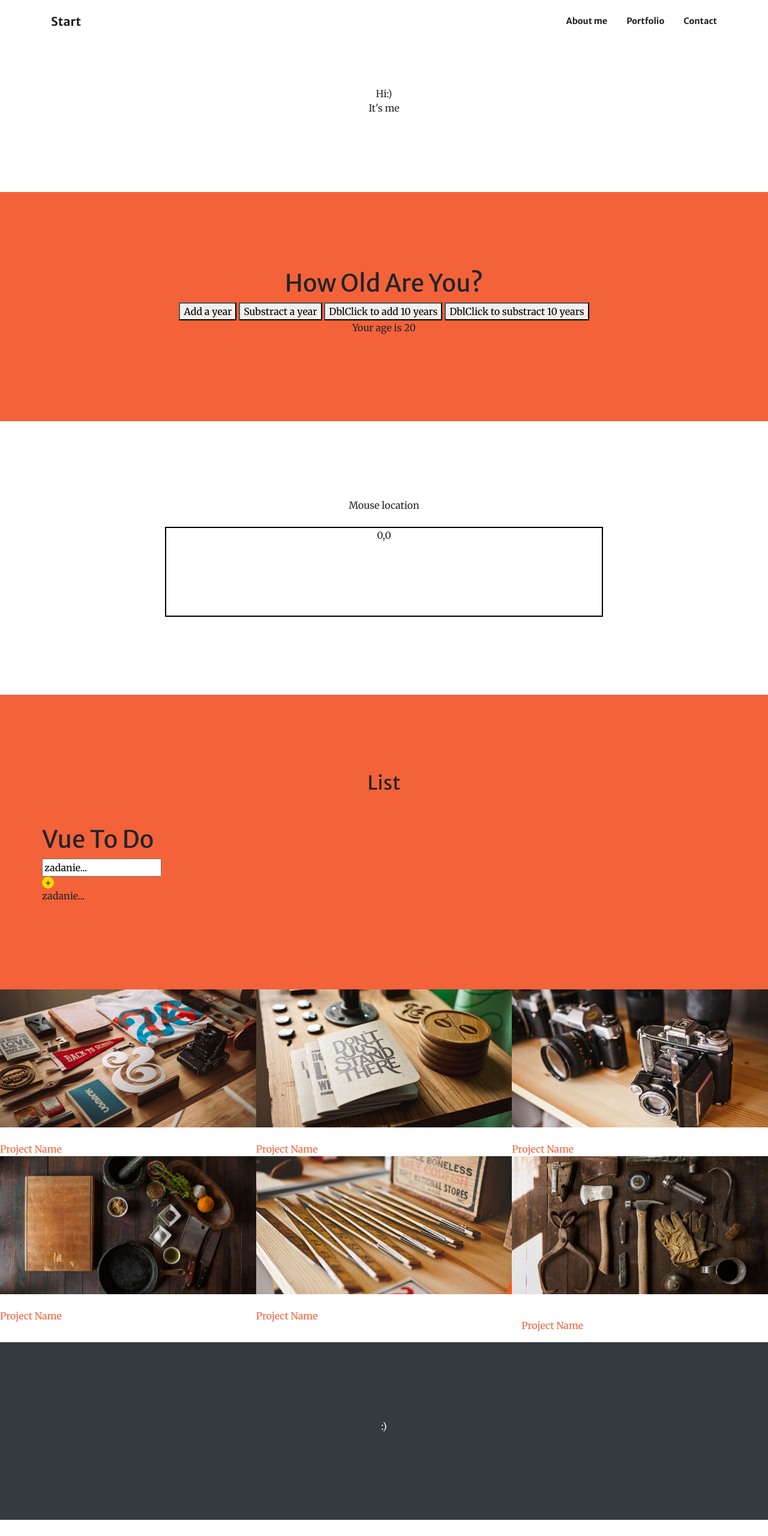
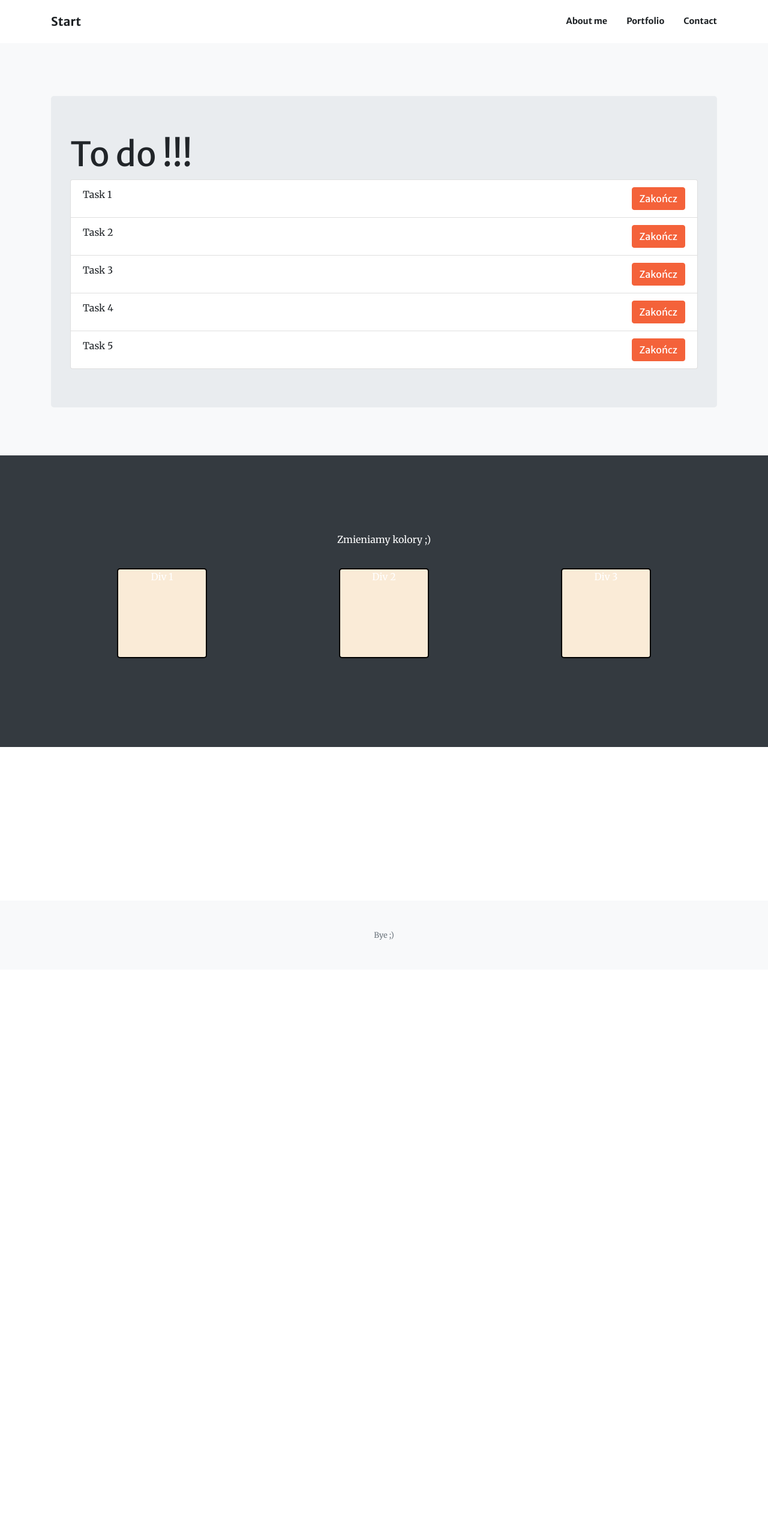
Before and after one commit to Aleksandra000/Vue_training, a website: page index.html in a window 1280 px wide. Shown: the top 2560 px of the page at 60% size. After the commit the page ends 1616 px from the top, so only its background shows below. Drawn offline with nearby package versions, Linux system fonts and the light colour scheme.

Commit message:
first commit

```diff
--- /dev/null
+++ b/css/own.css
@@ -0,0 +1,54 @@
+/* .menu li {
+    display  : inline-block;
+    position : relative;
+} */
+
+/* .menu ul {
+    list-style : none;
+    width      : 100%;
+} */
+
+.box {
+    width            : 150px;
+    height           : 150px;
+    background-color : antiquewhite;
+    border-radius    : 5px;
+    border           : black 2px solid;
+    margin           : 20px;
+}
+/*
+.big {
+    width  : 80%;
+    height : 300px;
+    margin : 20px 10%;
+}
+
+.element {
+    padding       : 50px;
+    border-radius : 5px;
+    border        : black 2px solid;
+    margin        : 20px;
+} */
+
+.finished{
+    text-decoration: line-through;
+}
+
+.hide{
+    display: none;
+}
+
+.mobile-menu-btn .fa-bars{
+    font-size:2rem;
+    padding: 5px;
+    display: inline-block;
+}
+
+nav.mobile li{
+    list-style: none;
+}
+.aaa{
+    display: flex;
+    justify-content: space-around;
+    align-items: center;
+}
--- a/index.html
+++ b/index.html
@@ -19,11 +19,11 @@
 
   <!-- Theme CSS - Includes Bootstrap -->
   <link href="css/creative.min.css" rel="stylesheet">
+  <link rel="stylesheet" href="css/own.css">
   <script src="main.js"></script>
-  <script src="https://unpkg.com/vue"></script>
 
 </head>
-
+<!-- ////////////////////////////////////////////////////////////////////////////////////////////////////////////////////////////////////// -->
 
 <nav class='navbar navbar-default'>
   <div class='container'>
@@ -56,192 +56,65 @@
 
   </div>
 </nav>
-<section style="background-color: white" class="page-section" id="about">
+
+
+<!-- Section -->
+
+<section class="bg-light py-5">
   <div class="container">
-    <div class="row justify-content-center">
-      <div class="col-lg-8 text-center">
-Hi:)<br>
-        It's me
-      </div>
-    </div>
+    <div class="small text-center text-muted" ></div>
   </div>
 </section>
 
-<!-- About Section -->
-<section class="page-section bg-primary" id="portfolio">
+<section class="bg-light py-5">
   <div class="container">
-    <div class="row justify-content-center">
-      <div class="col-lg-8 text-center">
-
-        <div id="app1">
-          <h1>How Old Are You?</h1>
-          <button @click="add(1)">Add a year</button>
-          <button @click="substract(1)">Substract a year</button>
-          <button @dblclick="add(10)">DblClick to add 10 years</button>
-          <button @dblclick="substract(10)">DblClick to substract 10 years</button>
-          <p>Your age is {{age}}</p>
-        </div>
-
+    <section>
+      <div class="jumbotron container todo-app">
+          <h1 class="display-4">To do !!!</h1>
+          <ul class="list-group">
+              <li class="list-group-item" data-id="1">
+                  Task 1
+                  <a href="" class="btn btn-primary float-right" data-id="1">Zakończ</a>
+              </li>
+              <li class="list-group-item" data-id="2">
+                Task 2
+                  <a href="" class="btn btn-primary float-right" data-id="2">Zakończ</a>
+              </li>
+              <li class="list-group-item" data-id="3">
+                Task 3
+                  <a href="" class="btn btn-primary float-right" data-id="3">Zakończ</a>
+              </li>
+              <li class="list-group-item" data-id="4">
+                Task 4
+                  <a href="" class="btn btn-primary float-right" data-id="4">Zakończ</a>
+              </li>
+              <li class="list-group-item" data-id="5">
+                Task 5
+                  <a href="" class="btn btn-primary float-right" data-id="5">Zakończ</a>
+              </li>
+          </ul>
       </div>
-    </div>
+  </section>
   </div>
 </section>
 
-<section  class="page-section" >
-  <div style="background-color: white;height: 200px" class="container">
-    <div class="row justify-content-center">
-      <div class="col-lg-8 text-center">
-      Mouse location
-        <div id="app2"><br>
-          <div style="border:2px solid black; height: 150px" id="canvas" v-on:mousemove="updateXY">{{x}},{{y}}</div>
-        </div>
-
-      </div>
-    </div>
-  </div>
-</section>
-
-<!-- Section -->
-<section style="background-color: #f4623a" class="page-section" id="services">
-  <div class="container">
-    <h2 class="text-center mt-0">List</h2>
-    <hr class="divider my-4">
-    <div class="row">
-
-      <div id="app3">
-        <div class="ToDo">
-         <h1 class="ToDo-Header">Vue To Do</h1>
-          <div class="ToDo-Container">
-
-            <input type="text" v-model="todo" v-on:click="createNewToDoItem"/>
-            <div style="background-color: gold;height:20px;width:20px; border-radius: 50%;display:flex;justify-content: center;align-items: center"
-                 class="ToDo-Add" @click="createNewToDoItem()">+</div>
-            <p >{{createNewToDoItem()}}</p>
-          </div>
-        </div>
-      </div>
-
-
-      </div>
-    </div>
-  </div>
-</section>
-
-<!-- Portfolio Section -->
-<section >
-  <div class="container-fluid p-0">
-    <div class="row no-gutters">
-      <div class="col-lg-4 col-sm-6">
-        <a class="portfolio-box" href="img/portfolio/fullsize/1.jpg">
-          <img class="img-fluid" src="img/portfolio/thumbnails/1.jpg" alt="">
-          <div class="portfolio-box-caption">
-            <div class="project-category text-white-50">
-              Category
-            </div>
-            <div class="project-name">
-              Project Name
-            </div>
-          </div>
-        </a>
-      </div>
-      <div class="col-lg-4 col-sm-6">
-        <a class="portfolio-box" href="img/portfolio/fullsize/2.jpg">
-          <img class="img-fluid" src="img/portfolio/thumbnails/2.jpg" alt="">
-          <div class="portfolio-box-caption">
-            <div class="project-category text-white-50">
-              Category
-            </div>
-            <div class="project-name">
-              Project Name
-            </div>
-          </div>
-        </a>
-      </div>
-      <div class="col-lg-4 col-sm-6">
-        <a class="portfolio-box" href="img/portfolio/fullsize/3.jpg">
-          <img class="img-fluid" src="img/portfolio/thumbnails/3.jpg" alt="">
-          <div class="portfolio-box-caption">
-            <div class="project-category text-white-50">
-              Category
-            </div>
-            <div class="project-name">
-              Project Name
-            </div>
-          </div>
-        </a>
-      </div>
-      <div class="col-lg-4 col-sm-6">
-        <a class="portfolio-box" href="img/portfolio/fullsize/4.jpg">
-          <img class="img-fluid" src="img/portfolio/thumbnails/4.jpg" alt="">
-          <div class="portfolio-box-caption">
-            <div class="project-category text-white-50">
-              Category
-            </div>
-            <div class="project-name">
-              Project Name
-            </div>
-          </div>
-        </a>
-      </div>
-      <div class="col-lg-4 col-sm-6">
-        <a class="portfolio-box" href="img/portfolio/fullsize/5.jpg">
-          <img class="img-fluid" src="img/portfolio/thumbnails/5.jpg" alt="">
-          <div class="portfolio-box-caption">
-            <div class="project-category text-white-50">
-              Category
-            </div>
-            <div class="project-name">
-              Project Name
-            </div>
-          </div>
-        </a>
-      </div>
-      <div class="col-lg-4 col-sm-6">
-        <a class="portfolio-box" href="img/portfolio/fullsize/6.jpg">
-          <img class="img-fluid" src="img/portfolio/thumbnails/6.jpg" alt="">
-          <div class="portfolio-box-caption p-3">
-            <div class="project-category text-white-50">
-              Category
-            </div>
-            <div class="project-name">
-              Project Name
-            </div>
-          </div>
-        </a>
-      </div>
-    </div>
-  </div>
-</section>
 
 <!-- Call to Action Section -->
 <section class="page-section bg-dark text-white">
   <div class="container text-center">
-
-    <p>:)</p>
+    <p>Zmieniamy kolory ;)</p>
+    <div class="aaa">
+      <div class="box" id="box1">Div 1</div>
+      <div class="box" id="box2">Div 2</div>
+      <div class="box" id="box3">Div 3</div>
+    </div>
   </div>
 </section>
 
 <!-- Contact Section -->
 <section class="page-section" id="contact">
   <div class="container">
-    <div class="row justify-content-center">
-      <div class="col-lg-8 text-center">
-        <h2 class="mt-0">Let's Get In Touch!</h2>
-        <hr class="divider my-4">
-        <p class="text-muted mb-5">Ready to start your next project with us? Give us a call or send us an email and we will get back to you as soon as possible!</p>
-      </div>
-    </div>
-    <div class="row">
-      <div class="col-lg-4 ml-auto text-center mb-5 mb-lg-0">
-        <i class="fas fa-phone fa-3x mb-3 text-muted"></i>
-        <div>+48...mobile...</div>
-      </div>
-      <div class="col-lg-4 mr-auto text-center">
-        <i class="fas fa-envelope fa-3x mb-3 text-muted"></i>
-        <!-- Make sure to change the email address in anchor text AND the link below! -->
-        <a class="d-block" href="mailto:contact@yourwebsite.com">contact@yourwebsite.com</a>
-      </div>
-    </div>
+
   </div>
 </section>
 
@@ -252,8 +125,7 @@ Hi:)<br>
   </div>
 </footer>
 
-
-<script src="vue.js"></script>
+<script src="main.js"></script>
 </body>
 
 </html>
--- a/main.js
+++ b/main.js
@@ -1,4 +1,37 @@
-document.addEventListener("DOMContentLoaded", function(e) {
+document.addEventListener('DOMContentLoaded', function() {
 
+    const btns = document.querySelectorAll(".btn");
+    console.log(btns);
+    btns.forEach(btn => btn.addEventListener("click", finishedTask))
+
+    const boxes = document.querySelectorAll('.box');
+    boxes.forEach(function (el) {
+        el.addEventListener('click', function (e) {
+            let randomColor = "#" + Math.floor(Math.random()*16777215).toString(16);
+            this.style.backgroundColor = randomColor;
+        })
+    });
 
 });
+
+function finishedTask(event) {
+    event.preventDefault();
+
+    console.log(this.dataset.id);
+    let li = document.querySelector(`li[data-id = "${this.dataset.id}"]`);
+    console.log(li);
+
+    li.classList.add("finished");
+
+    this.classList.remove("btn-primary");//lub event.target zamiast this
+    this.classList.add("btn-success");
+    this.innerText="Zakończone";
+    this.removeEventListener("click", finishedTask);
+    this.addEventListener("click", blockRefresh);
+
+}
+
+function blockRefresh(e) {
+    e.preventDefault();
+    console.log("xxx");//sprawia ze po drugim kliknięciu nie odklikują się wszystkie jak przedtem
+}
--- a/vue.js
+++ /dev/null
@@ -1,52 +0,0 @@
-new Vue({
-    el:"#app1",
-    data:{
-        age:20,
-
-    },
-    methods:{
-        add:function (inc) {
-            this.age+=inc;
-        },
-        substract:function (dec) {
-            this.age-=dec;
-        },
-    }
-});
-
-new Vue({
-    el:"#app2",
-    data:{
-        x:0,
-        y:0
-    },
-    methods:{
-
-        updateXY:function (event) {
-            this.x=event.offsetX;
-            this.y=event.offsetY;
-        }
-    }
-});
-new Vue({
-    el:"#app3",
-    data(){
-        return{
-
-        name: "to-do-item",
-        props: ['todo'],
-        todo:"zadanie..."
-        };
-    },
-
-        methods: {
-
-            createNewToDoItem() {
-                return this.todo
-            },
-            onDeleteItem(todo){
-                this.list = this.list.filter(item => item !== todo);
-            }
-        }
-
-});
```
Also changed, not shown: package.json (added, +19 -0 lines), README.md, css/creative.css, 1 other file.
